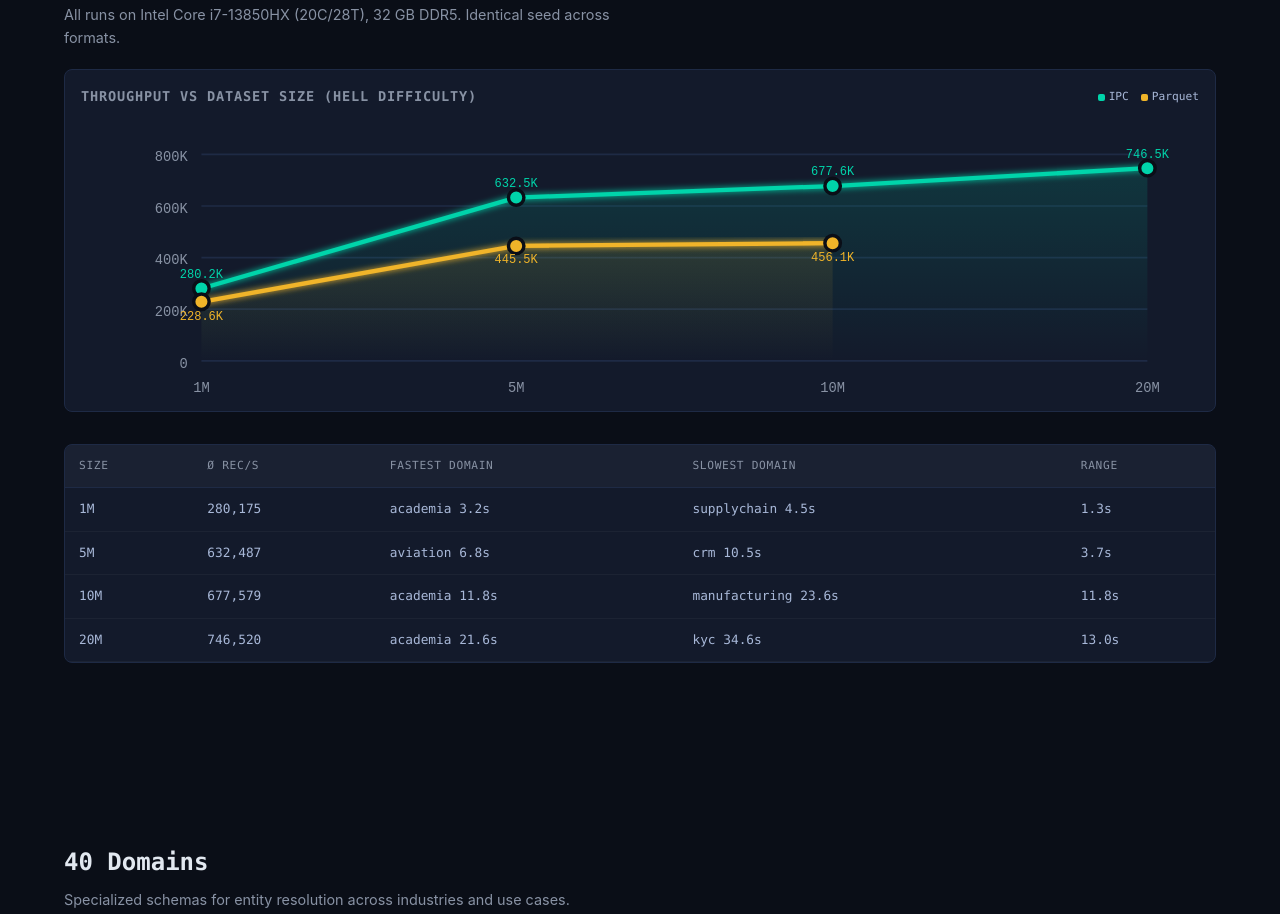
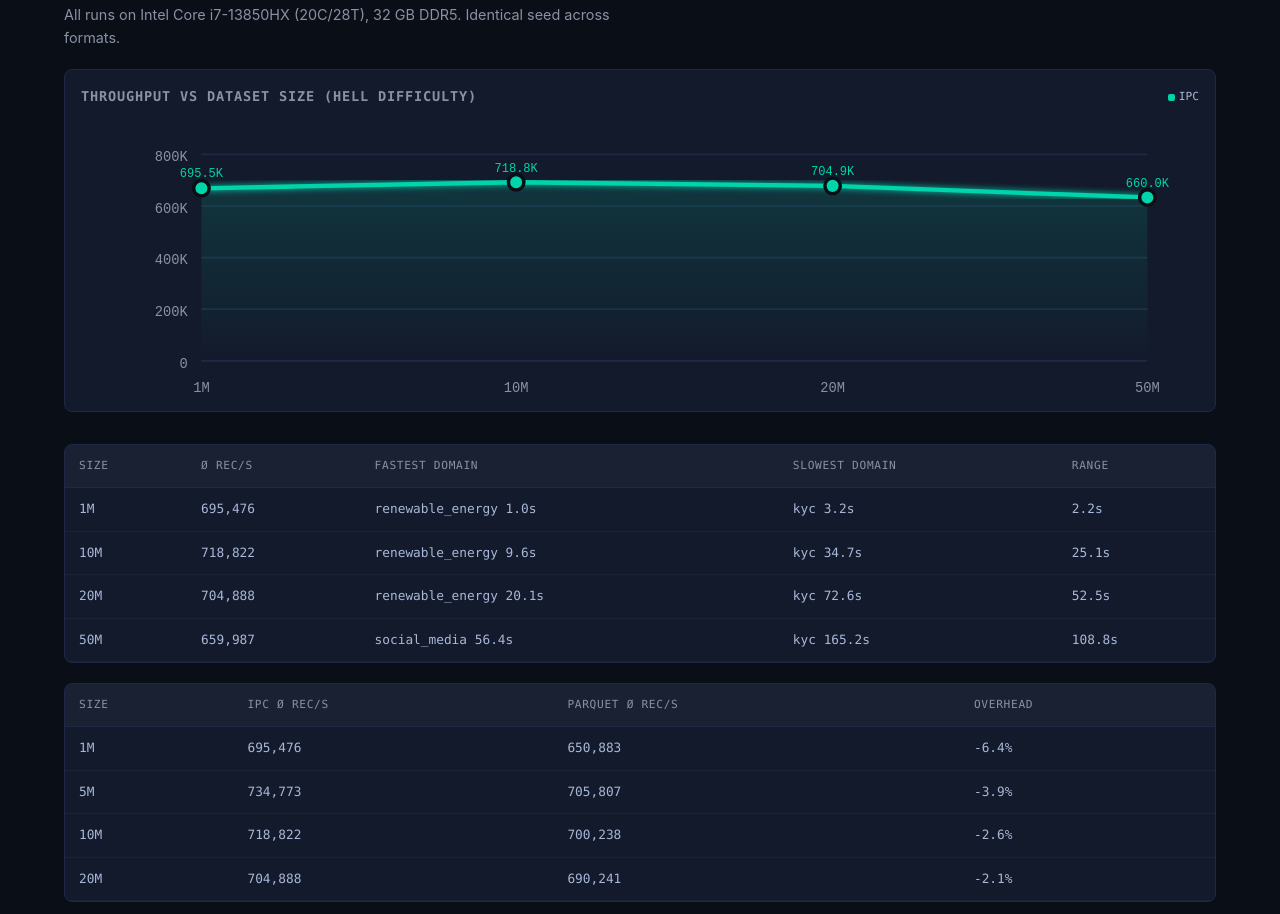
Before and after one commit to vntoinekaio/DupeHell, a plain HTML site: page index.html in a window 1280 px wide. Shown: the part 1519-2433 px from the top of the page. Drawn offline with Linux system fonts and the light colour scheme.

Commit message:
docs: refresh benchmark numbers (1M/10M/20M/50M IPC, 1M-20M Parquet)
Full 40-domain sweep replacing stale/partial figures in BENCHMARK.md,
README.md and index.html. Parquet vs IPC overhead measured at -6.4% to
-2.1%, shrinking with scale (not the 20-40% expected).

```diff
--- a/index.html
+++ b/index.html
@@ -257,7 +257,6 @@ body::before{content:'';position:fixed;inset:0;background:radial-gradient(ellips
           <h3>Throughput vs Dataset Size (hell difficulty)</h3>
           <div class="chart-legend">
             <span><span class="dot" style="background:#00d4aa"></span>IPC</span>
-            <span><span class="dot" style="background:#f0b429"></span>Parquet</span>
           </div>
         </div>
         <svg viewBox="0 0 650 160" xmlns="http://www.w3.org/2000/svg">
@@ -289,35 +288,23 @@ body::before{content:'';position:fixed;inset:0;background:radial-gradient(ellips
           <text x="62" y="144" fill="#8892a4" font-family="SF Mono,Fira Code,monospace" font-size="8" text-anchor="end">0</text>
           <!-- x-axis labels -->
           <text x="70" y="158" fill="#8892a4" font-family="SF Mono,Fira Code,monospace" font-size="8" text-anchor="middle">1M</text>
-          <text x="253" y="158" fill="#8892a4" font-family="SF Mono,Fira Code,monospace" font-size="8" text-anchor="middle">5M</text>
-          <text x="437" y="158" fill="#8892a4" font-family="SF Mono,Fira Code,monospace" font-size="8" text-anchor="middle">10M</text>
-          <text x="620" y="158" fill="#8892a4" font-family="SF Mono,Fira Code,monospace" font-size="8" text-anchor="middle">20M</text>
+          <text x="253" y="158" fill="#8892a4" font-family="SF Mono,Fira Code,monospace" font-size="8" text-anchor="middle">10M</text>
+          <text x="437" y="158" fill="#8892a4" font-family="SF Mono,Fira Code,monospace" font-size="8" text-anchor="middle">20M</text>
+          <text x="620" y="158" fill="#8892a4" font-family="SF Mono,Fira Code,monospace" font-size="8" text-anchor="middle">50M</text>
           <!-- IPC area fill -->
-          <polygon points="70,98.0 253,45.1 437,38.4 620,28.0 620,140 70,140" fill="url(#ipcGrad)"/>
+          <polygon points="70,39.7 253,36.2 437,38.3 620,45.0 620,140 70,140" fill="url(#ipcGrad)"/>
           <!-- IPC line -->
-          <polyline points="70,98.0 253,45.1 437,38.4 620,28.0" fill="none" stroke="#00d4aa" stroke-width="2.5" stroke-linejoin="round" stroke-linecap="round" filter="url(#glow)"/>
+          <polyline points="70,39.7 253,36.2 437,38.3 620,45.0" fill="none" stroke="#00d4aa" stroke-width="2.5" stroke-linejoin="round" stroke-linecap="round" filter="url(#glow)"/>
           <!-- IPC dots -->
-          <circle cx="70" cy="98.0" r="4.5" fill="#00d4aa" stroke="#0a0e17" stroke-width="2"/>
-          <circle cx="253" cy="45.1" r="4.5" fill="#00d4aa" stroke="#0a0e17" stroke-width="2"/>
-          <circle cx="437" cy="38.4" r="4.5" fill="#00d4aa" stroke="#0a0e17" stroke-width="2"/>
-          <circle cx="620" cy="28.0" r="4.5" fill="#00d4aa" stroke="#0a0e17" stroke-width="2"/>
-          <!-- Parquet area fill -->
-          <polygon points="70,105.7 253,73.2 437,71.6 437,140 70,140" fill="url(#parquetGrad)"/>
-          <!-- Parquet line -->
-          <polyline points="70,105.7 253,73.2 437,71.6" fill="none" stroke="#f0b429" stroke-width="2.5" stroke-linejoin="round" stroke-linecap="round" filter="url(#glow)"/>
-          <!-- Parquet dots -->
-          <circle cx="70" cy="105.7" r="4.5" fill="#f0b429" stroke="#0a0e17" stroke-width="2"/>
-          <circle cx="253" cy="73.2" r="4.5" fill="#f0b429" stroke="#0a0e17" stroke-width="2"/>
-          <circle cx="437" cy="71.6" r="4.5" fill="#f0b429" stroke="#0a0e17" stroke-width="2"/>
+          <circle cx="70" cy="39.7" r="4.5" fill="#00d4aa" stroke="#0a0e17" stroke-width="2"/>
+          <circle cx="253" cy="36.2" r="4.5" fill="#00d4aa" stroke="#0a0e17" stroke-width="2"/>
+          <circle cx="437" cy="38.3" r="4.5" fill="#00d4aa" stroke="#0a0e17" stroke-width="2"/>
+          <circle cx="620" cy="45.0" r="4.5" fill="#00d4aa" stroke="#0a0e17" stroke-width="2"/>
           <!-- value annotations for IPC -->
-          <text x="70" y="92" fill="#00d4aa" font-family="SF Mono,Fira Code,monospace" font-size="7" text-anchor="middle">280.2K</text>
-          <text x="253" y="39" fill="#00d4aa" font-family="SF Mono,Fira Code,monospace" font-size="7" text-anchor="middle">632.5K</text>
-          <text x="437" y="32" fill="#00d4aa" font-family="SF Mono,Fira Code,monospace" font-size="7" text-anchor="middle">677.6K</text>
-          <text x="620" y="22" fill="#00d4aa" font-family="SF Mono,Fira Code,monospace" font-size="7" text-anchor="middle">746.5K</text>
-          <!-- value annotations for Parquet -->
-          <text x="70" y="116" fill="#f0b429" font-family="SF Mono,Fira Code,monospace" font-size="7" text-anchor="middle">228.6K</text>
-          <text x="253" y="83" fill="#f0b429" font-family="SF Mono,Fira Code,monospace" font-size="7" text-anchor="middle">445.5K</text>
-          <text x="437" y="82" fill="#f0b429" font-family="SF Mono,Fira Code,monospace" font-size="7" text-anchor="middle">456.1K</text>
+          <text x="70" y="33" fill="#00d4aa" font-family="SF Mono,Fira Code,monospace" font-size="7" text-anchor="middle">695.5K</text>
+          <text x="253" y="30" fill="#00d4aa" font-family="SF Mono,Fira Code,monospace" font-size="7" text-anchor="middle">718.8K</text>
+          <text x="437" y="32" fill="#00d4aa" font-family="SF Mono,Fira Code,monospace" font-size="7" text-anchor="middle">704.9K</text>
+          <text x="620" y="39" fill="#00d4aa" font-family="SF Mono,Fira Code,monospace" font-size="7" text-anchor="middle">660.0K</text>
         </svg>
       </div>
     </div>
@@ -328,10 +315,24 @@ body::before{content:'';position:fixed;inset:0;background:radial-gradient(ellips
           <tr><th>Size</th><th>Ø rec/s</th><th>Fastest domain</th><th>Slowest domain</th><th>Range</th></tr>
         </thead>
         <tbody>
-          <tr><td>1M</td><td>280,175</td><td>academia 3.2s</td><td>supplychain 4.5s</td><td>1.3s</td></tr>
-          <tr><td>5M</td><td>632,487</td><td>aviation 6.8s</td><td>crm 10.5s</td><td>3.7s</td></tr>
-          <tr><td>10M</td><td>677,579</td><td>academia 11.8s</td><td>manufacturing 23.6s</td><td>11.8s</td></tr>
-          <tr><td>20M</td><td>746,520</td><td>academia 21.6s</td><td>kyc 34.6s</td><td>13.0s</td></tr>
+          <tr><td>1M</td><td>695,476</td><td>renewable_energy 1.0s</td><td>kyc 3.2s</td><td>2.2s</td></tr>
+          <tr><td>10M</td><td>718,822</td><td>renewable_energy 9.6s</td><td>kyc 34.7s</td><td>25.1s</td></tr>
+          <tr><td>20M</td><td>704,888</td><td>renewable_energy 20.1s</td><td>kyc 72.6s</td><td>52.5s</td></tr>
+          <tr><td>50M</td><td>659,987</td><td>social_media 56.4s</td><td>kyc 165.2s</td><td>108.8s</td></tr>
+        </tbody>
+      </table>
+    </div>
+
+    <div class="table-wrap">
+      <table>
+        <thead>
+          <tr><th>Size</th><th>IPC Ø rec/s</th><th>Parquet Ø rec/s</th><th>Overhead</th></tr>
+        </thead>
+        <tbody>
+          <tr><td>1M</td><td>695,476</td><td>650,883</td><td>-6.4%</td></tr>
+          <tr><td>5M</td><td>734,773</td><td>705,807</td><td>-3.9%</td></tr>
+          <tr><td>10M</td><td>718,822</td><td>700,238</td><td>-2.6%</td></tr>
+          <tr><td>20M</td><td>704,888</td><td>690,241</td><td>-2.1%</td></tr>
         </tbody>
       </table>
     </div>
```
Also changed, not shown: 2 other files.
